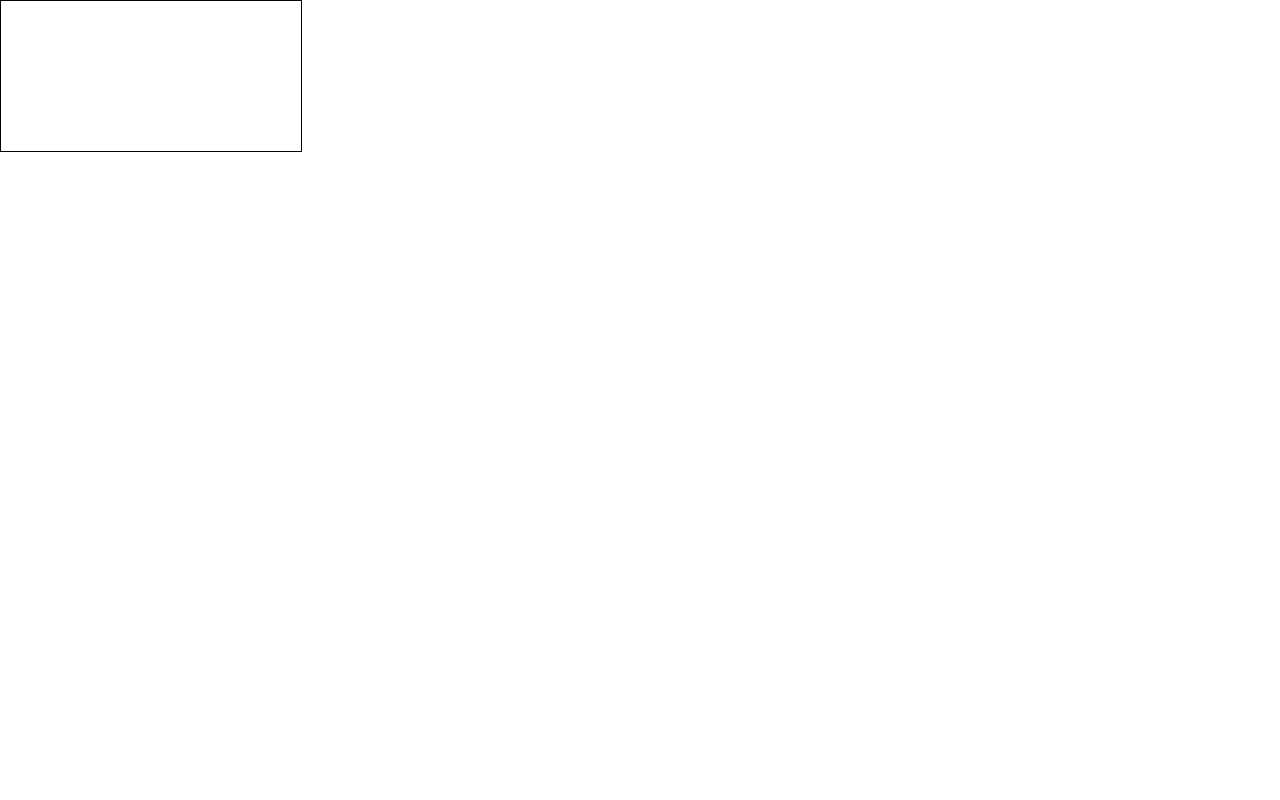
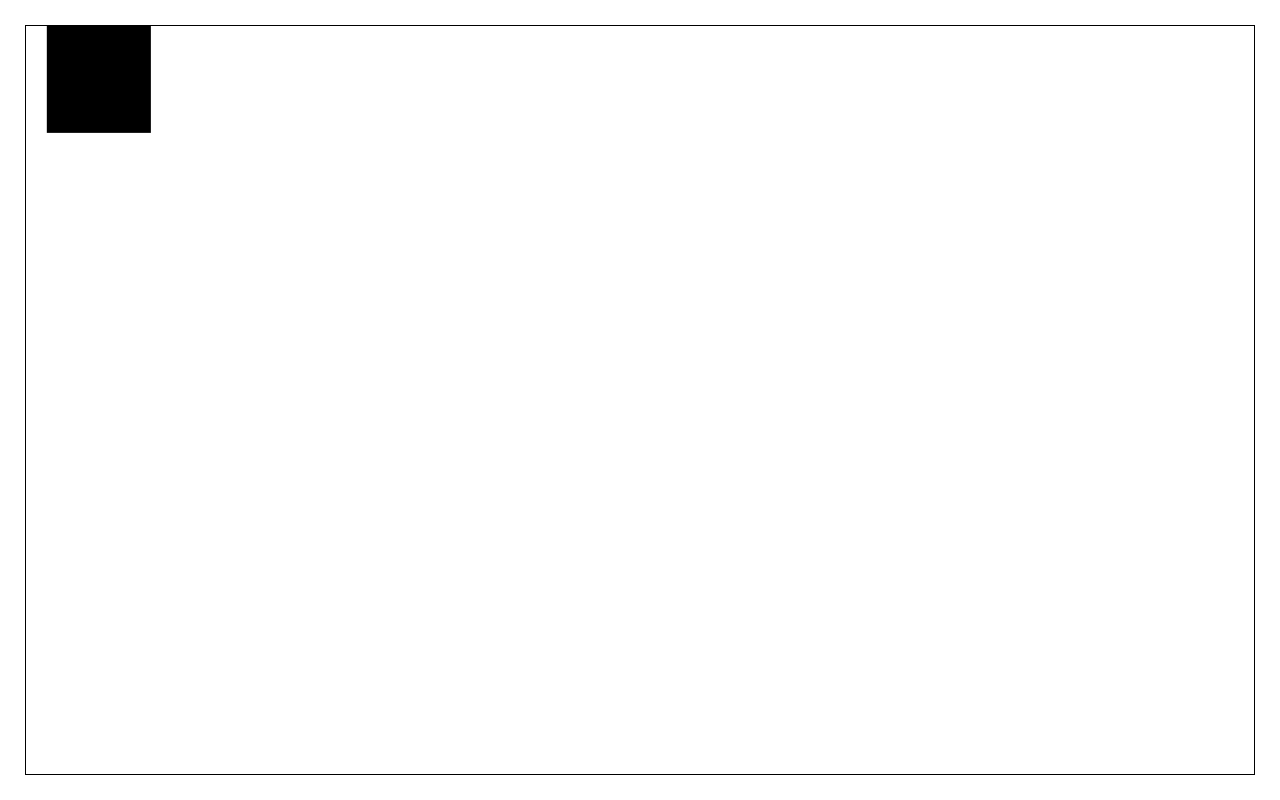
Before and after one commit to bwv847/asteroids, a website built with Vite: page index.html in a window 1280 px wide. Built offline with nearby package versions, Linux system fonts and the light colour scheme.

Commit message:
Setup canvas, context, canvas styles

```diff
--- a/src/main.ts
+++ b/src/main.ts
@@ -1 +1,12 @@
 import './style.css'
+
+const canvas = document.querySelector('#asteroids-canvas') as HTMLCanvasElement;
+canvas.style.width = window.innerWidth - 50 + 'px';
+canvas.width = canvas.offsetWidth - 50;
+
+canvas.style.height = window.innerHeight - 50 + 'px';
+canvas.height = canvas.offsetHeight - 50;
+
+const context = canvas.getContext('2d');
+
+context.fillRect(20, 0, 100, 100);
--- a/src/style.css
+++ b/src/style.css
@@ -7,6 +7,13 @@
   box-sizing: border-box;
 }
 
+body {
+  height: 100vh;
+  display: flex;
+  align-items: center;
+  justify-content: center;
+}
+
 .asteroids-canvas {
   border: 1px solid black;
 }
```
